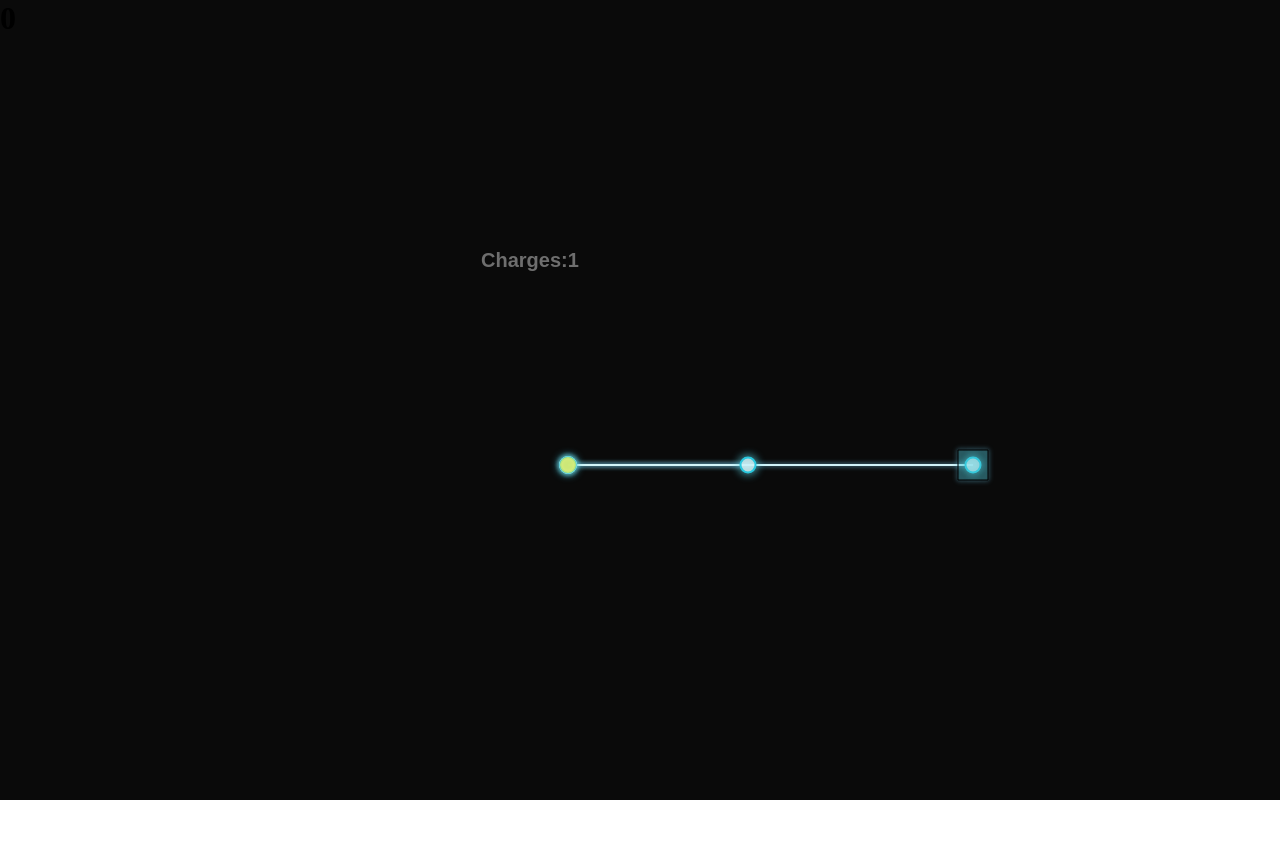
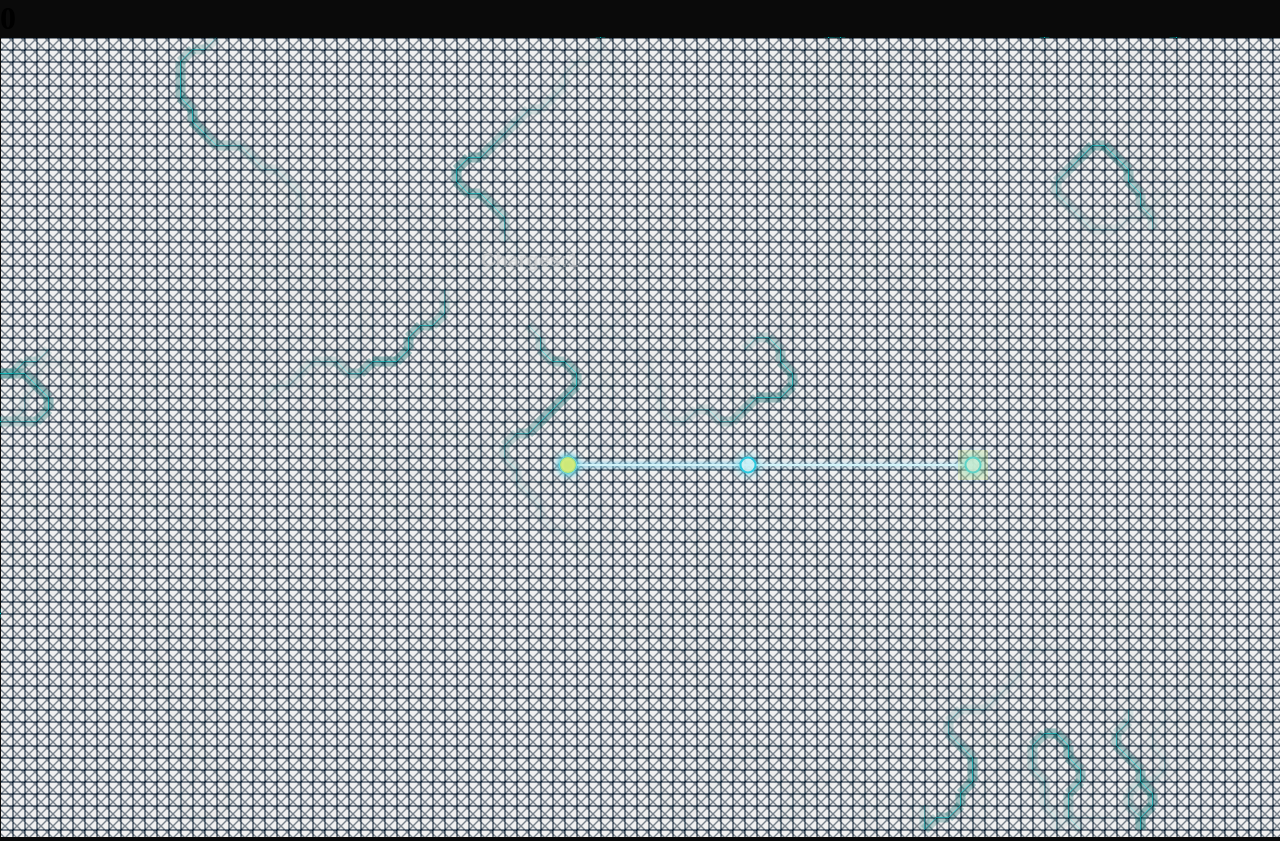
Before and after one commit to carsonbarlow/omega-glitch, a website: page src/index.html in a window 1280 px wide. Before the commit the page ends 800 px from the top, so only its background shows below. Drawn offline with Linux system fonts and the light colour scheme.

Commit message:
Added background and edited some colors

```diff
--- a/src/graphics.js
+++ b/src/graphics.js
@@ -37,7 +37,7 @@
     ctx.restore();
     ctx.font = "bold 20px sans-serif";
     ctx.fillStyle = 'rgba(210,210,210,0.5)';
-    ctx.fillText('Charges:'+ avatar.charges, 33, 27);
+    ctx.fillText('Charges:' + avatar.charges, 33, 27);
 
   }
 
@@ -78,7 +78,7 @@
     ctx.shadowOffsetX = 0;
     ctx.shadowOffsetY = 0;
     ctx.beginPath();
-    ctx.arc(spot.x * CONFIG.grid_size, spot.y * CONFIG.grid_size, CONFIG.grid_size/2, 0, Math.PI * 2, true);
+    ctx.arc(spot.x * CONFIG.grid_size, spot.y * CONFIG.grid_size, CONFIG.grid_size / 2, 0, Math.PI * 2, true);
     ctx.closePath();
     ctx.fill();
     ctx.stroke();
@@ -144,7 +144,7 @@
   function draw_objectives() {
     ctx.save();
     ctx.lineWidth = 1;
-    ctx.fillStyle = 'rgba(51, 204, 204, 0.2)'
+    ctx.fillStyle = 'rgba(250,247,91,0.2)'
     ctx.shadowColor = '#6FC3DF';
     ctx.shadowBlur = 5;
     ctx.shadowOffsetX = 0;
@@ -170,7 +170,6 @@
     ctx.lineTo(x - size, y - size);
     // ctx.closePath();
     ctx.fill();
-    ctx.stroke();
 
   }
 
@@ -196,7 +195,7 @@
   function draw_patrol(patrol) {
     ctx.save();
     ctx.lineWidth = 0;
-    ctx.fillStyle = '#cf131c';
+    ctx.fillStyle = 'rgba(207, 19, 28, 0.8)';
     ctx.shadowColor = '#6FC3DF';
     ctx.shadowBlur = 20;
     ctx.shadowOffsetX = 0;
@@ -205,23 +204,22 @@
     ctx.arc(patrol.pos_x, patrol.pos_y, 10, 0, Math.PI * 2, true);
     // ctx.closePath();
     ctx.fill();
-    ctx.stroke();
     ctx.restore();
   }
 
-  function add_gate(gate){
+  function add_gate(gate) {
     if (gates.indexOf(gate) === -1) {
       gates.push(gate);
     }
   }
-  function remove_gate(gate){
+  function remove_gate(gate) {
     if (gates.indexOf(gate) === -1) {
       return;
     }
     gates.splice(gates.indexOf(gate), 1);
   }
 
-  function draw_gates(){
+  function draw_gates() {
     ctx.save();
     ctx.lineWidth = 1;
     ctx.fillStyle = 'rgba(204, 51, 51, 0.6)'
@@ -229,13 +227,13 @@
     ctx.shadowBlur = 5;
     ctx.shadowOffsetX = 0;
     ctx.shadowOffsetY = 0;
-    for (var i = 0; i < gates.length; i++){
+    for (var i = 0; i < gates.length; i++) {
       draw_gate(gates[i]);
     }
     ctx.restore();
   }
 
-  function draw_gate(gate){
+  function draw_gate(gate) {
     var x = gate.pos_x * CONFIG.grid_size;
     var y = gate.pos_y * CONFIG.grid_size;
 
@@ -251,20 +249,20 @@
     ctx.stroke();
   }
 
-  function add_gate_generator(gate_generator){
+  function add_gate_generator(gate_generator) {
     if (gate_generators.indexOf(gate_generator) === -1) {
       gate_generators.push(gate_generator);
     }
   }
 
-  function remove_gate_generator(gate_generator){
+  function remove_gate_generator(gate_generator) {
     if (gate_generators.indexOf(gate_generator) === -1) {
       return;
     }
     gate_generators.splice(gate_generators.indexOf(gate_generator), 1);
   }
 
-  function draw_gate_generators(){
+  function draw_gate_generators() {
     ctx.save();
     ctx.lineWidth = 1;
     ctx.fillStyle = 'rgba(204, 104, 51, 0.6)'
@@ -272,13 +270,13 @@
     ctx.shadowBlur = 5;
     ctx.shadowOffsetX = 0;
     ctx.shadowOffsetY = 0;
-    for (var i = 0; i < gate_generators.length; i++){
+    for (var i = 0; i < gate_generators.length; i++) {
       draw_gate_generator(gate_generators[i]);
     }
     ctx.restore();
   }
 
-  function draw_gate_generator(gate_generator){
+  function draw_gate_generator(gate_generator) {
     var x = gate_generator.spot.x * CONFIG.grid_size;
     var y = gate_generator.spot.y * CONFIG.grid_size;
 
@@ -311,3 +309,144 @@
   this.remove_gate_generator = remove_gate_generator;
 
 };
+
+// setup
+var canvas = document.getElementById("text");
+canvas.width = window.innerWidth;
+canvas.height = window.innerHeight;
+var ctx = canvas.getContext('2d');
+ctx.translate(0.5, 0.5);
+
+var center = { x: 0, y: 0 };
+var size = 12;
+var colBg = 'rgba(240,240,240)';
+var colGrid = 'rgba(0,20,40,0.9)';
+var colSnake = 'rgba(0,255,255,0.1)';
+var colSnake2 = 'rgba(0,100,100,0.1)';
+
+
+/* /////
+GRID
+///// */
+
+var bgcanv = document.createElement("canvas");
+bgcanv.width = window.innerWidth;
+bgcanv.height = window.innerHeight;
+var bgcont = bgcanv.getContext('2d');
+bgcont.translate(0.5, 0.5);
+bgcont.fillStyle = colBg;
+bgcont.fillRect(0, 0, bgcanv.width, bgcanv.height);
+
+var nx = Math.ceil(bgcanv.height / size);
+var ny = Math.ceil(bgcanv.width / size);
+bgcont.strokeStyle = colGrid;
+
+function line(x1, y1, x2, y2) {
+  bgcont.beginPath();
+  bgcont.moveTo(x1, y1);
+  bgcont.lineTo(x2, y2);
+  bgcont.closePath();
+  bgcont.stroke();
+}
+
+for (var q = 1; q <= ny; q++) {
+  line(q * size, 0, q * size, bgcanv.height);
+}
+for (var i = 0; i <= nx; i++) {
+  line(0, i * size, bgcanv.width, i * size);
+}
+for (var i = 0; i <= (nx + ny); i++) {
+  line(0, (i * size) - bgcanv.width, bgcanv.width, i * size);
+  line(0, (i * size), bgcanv.width, (i * size) - bgcanv.width);
+}
+
+/* /////
+SNAKE
+///// */
+
+var dirs = [
+  { name: 'up', x: 0, y: -1 },
+  { name: 'upright', x: 1, y: -1 },
+  { name: 'right', x: 1, y: 0 },
+  { name: 'downright', x: 1, y: 1 },
+  { name: 'down', x: 0, y: 1 },
+  { name: 'downleft', x: -1, y: 1 },
+  { name: 'left', x: -1, y: 0 },
+  { name: 'upleft', x: -1, y: -1 }
+];
+
+// init
+function snake() {
+  this.points = [{
+    y: Math.floor((Math.random() * nx) + 1) * size,
+    x: Math.floor((Math.random() * ny) + 1) * size
+  }];
+  this.draw = snakeDraw;
+  this.move = snakeMove;
+  this.dir = (Math.floor((Math.random() * 8) + 1));
+}
+
+// movement
+function snakeMove() {
+  var rand = (Math.floor((Math.random() * 3) - 1));
+  var dir = this.dir + rand;
+  if (dir < 0) { dir = 7; }
+  if (7 < dir) { dir = 0; }
+  var lpoint = this.points[this.points.length - 1];
+  if (lpoint.x < 10) { dir = 2; }
+  if (lpoint.y < 10) { dir = 4; }
+  if (canvas.width - 10 < lpoint.x) { dir = 6; }
+  if (canvas.height - 10 < lpoint.y) { dir = 0; }
+  this.dir = dir;
+  var npoint = { x: lpoint.x + (dirs[dir].x * size), y: lpoint.y + (dirs[dir].y * size) };
+  this.points.push(npoint);
+  if (10 < this.points.length) {
+    this.points.shift();
+  }
+}
+
+// draw
+function snakeDraw() {
+  var p = this.points;
+  for (m = 1; m < p.length; m++) {
+    ctx.beginPath();
+    ctx.moveTo(p[m - 1].x, p[m - 1].y);
+    ctx.lineTo(p[m].x, p[m].y);
+    ctx.closePath();
+    ctx.lineWidth = 1;
+    ctx.strokeStyle = colSnake;
+    ctx.stroke();
+    ctx.lineWidth = 10;
+    ctx.strokeStyle = colSnake2;
+    ctx.stroke();
+  }
+}
+
+// group of snakes
+function snakes(n) {
+  this.snakeys = [];
+  for (var p = 0; p < n; p++) {
+    this.snakeys.push(new snake());
+  }
+  this.go = snakesGo;
+}
+function snakesGo() {
+  for (var r = 0; r < this.snakeys.length; r++) {
+    this.snakeys[r].move();
+    this.snakeys[r].draw();
+  }
+}
+
+
+/* /////
+FRAME
+///// */
+
+var sn = new snakes(10);
+ctx.drawImage(bgcanv, 0, 0);
+setInterval(function () {
+  ctx.globalAlpha = 0.2;
+  ctx.drawImage(bgcanv, 0, 0);
+  ctx.globalAlpha = 1;
+  sn.go();
+}, 1000 / 30);
--- a/src/index.html
+++ b/src/index.html
@@ -17,6 +17,9 @@
 </body>
 <div id="background">
   <h1 id="fps_counter">0</h1>
+
+<canvas id="text"></canvas>
+
   <canvas id="game_canvas" width="640" height="480"></canvas>
 
   <script type="text/javascript" src="game.js"></script>
--- a/src/style.css
+++ b/src/style.css
@@ -1,6 +1,11 @@
 * {
   margin: 0;
   padding: 0;
+}
+
+body {
+  overflow: hidden;
+  background: rgb(10,10,10);
 }
 
 #background {
```
